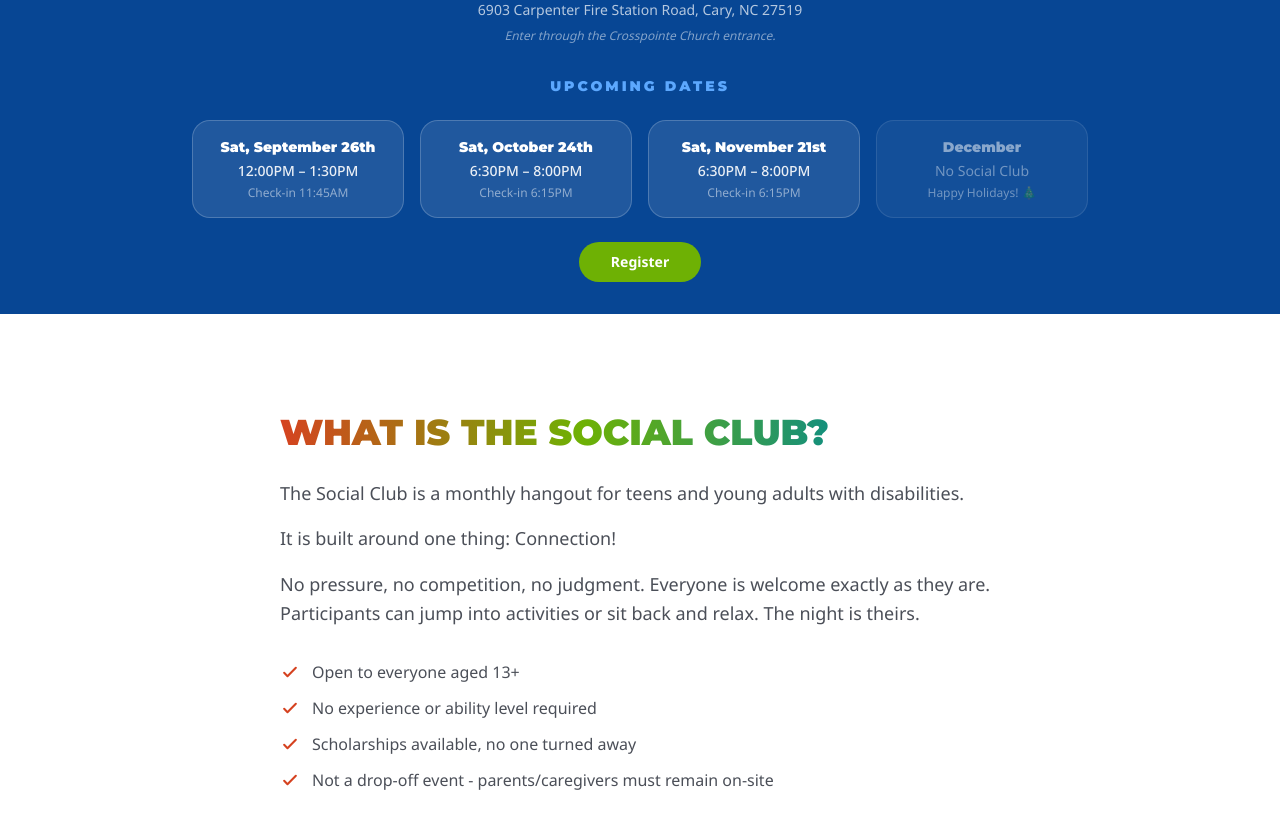
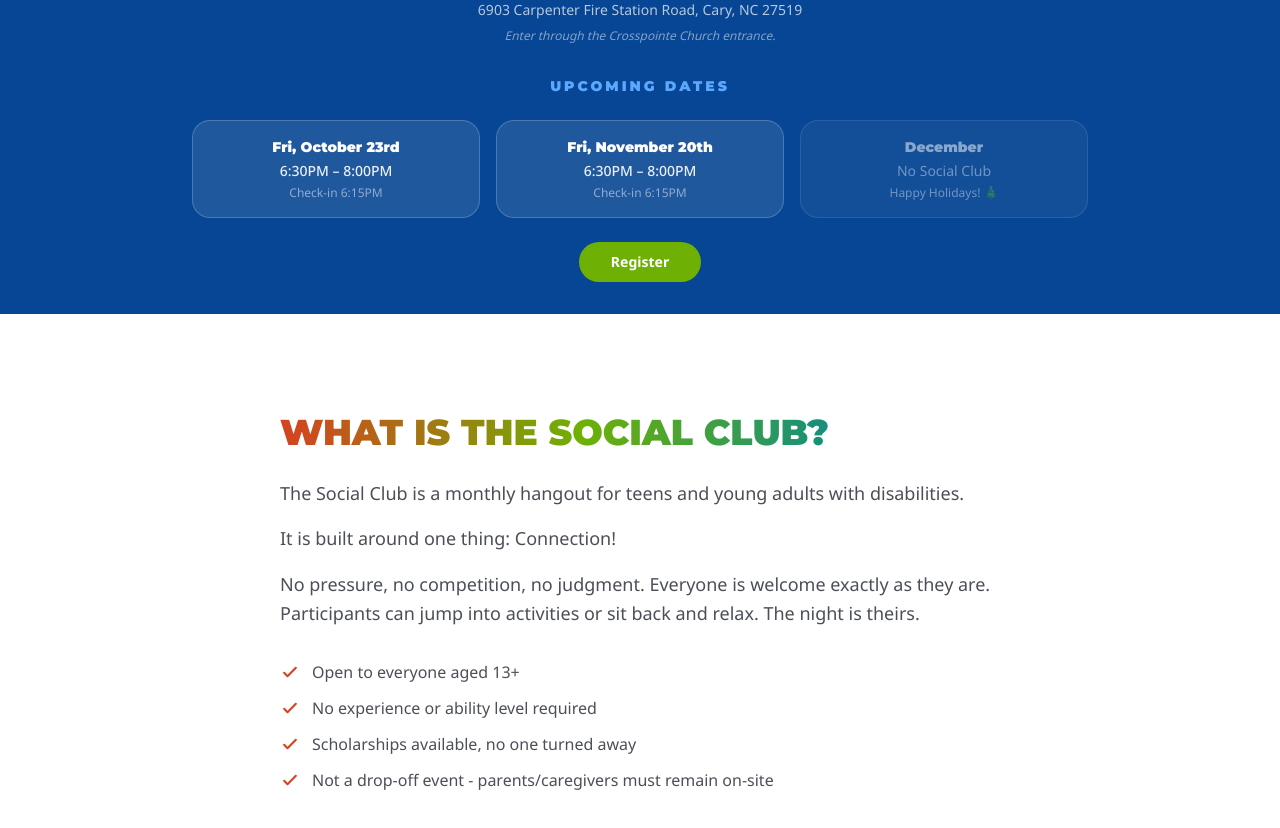
Before and after one commit to steinbros1012/the-social-club, a Next.js app: page / in a window 1280 px wide. Shown: the part 860-1688 px from the top of the page. Built offline with nearby package versions, Linux system fonts and the light colour scheme.

Commit message:
fix: update upcoming dates to Oct 23 and Nov 20, remove Sep 26

```diff
--- a/src/app/page.tsx
+++ b/src/app/page.tsx
@@ -174,9 +174,8 @@ function Hero() {
 // ---------- UPCOMING DATES BANNER ----------
 function UpcomingDatesBanner() {
   const dates = [
-    { label: "Sat, September 26th", time: "12:00PM – 1:30PM", checkin: "Check-in 11:45AM" },
-    { label: "Sat, October 24th", time: "6:30PM – 8:00PM", checkin: "Check-in 6:15PM" },
-    { label: "Sat, November 21st", time: "6:30PM – 8:00PM", checkin: "Check-in 6:15PM" },
+    { label: "Fri, October 23rd", time: "6:30PM – 8:00PM", checkin: "Check-in 6:15PM" },
+    { label: "Fri, November 20th", time: "6:30PM – 8:00PM", checkin: "Check-in 6:15PM" },
   ]
   return (
     <section className="bg-[#074694] text-white py-8 px-4" aria-label="Upcoming event dates">
```
